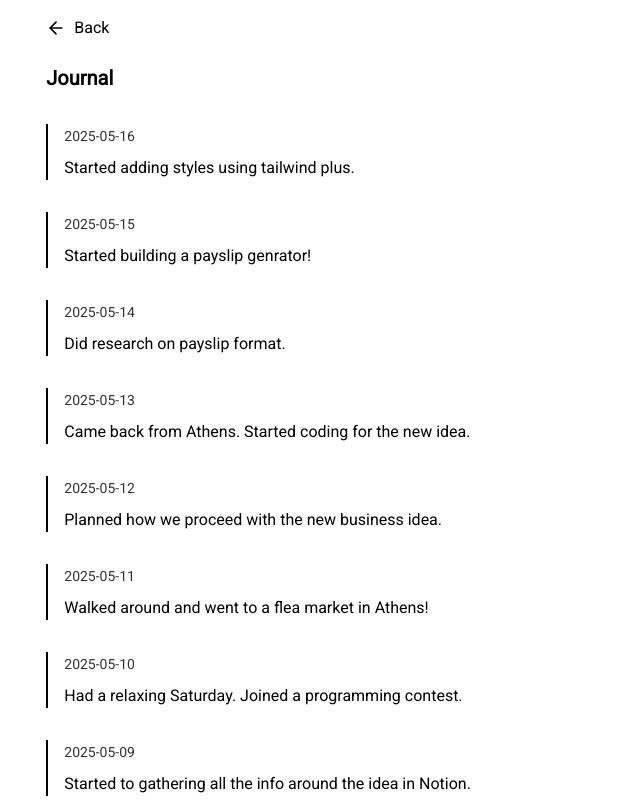
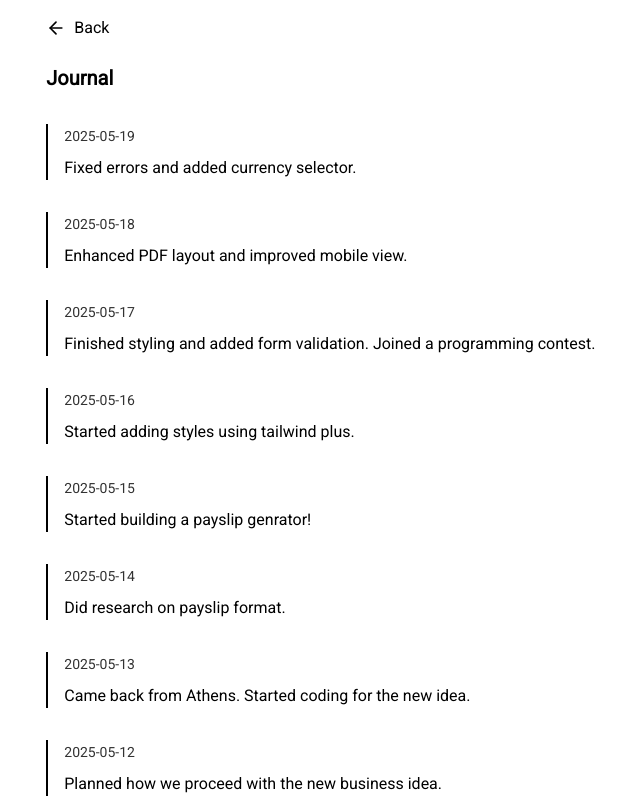
Before and after one commit to minamicode/minamicode.com, a Next.js app: page /journal in a window 1280 px wide. Shown: the top 800 px of the page, without its empty margins (295-935 px from the left). Built offline with nearby package versions, Linux system fonts and the light colour scheme.

Commit message:
add a journal entry

```diff
--- a/src/app/_components/JournalEntries.tsx
+++ b/src/app/_components/JournalEntries.tsx
@@ -6,6 +6,18 @@ type JournalEntry = {
 };
 
 const entries: JournalEntry[] = [
+  {
+    date: "2025-05-19",
+    text: "Fixed errors and added currency selector.",
+  },
+  {
+    date: "2025-05-18",
+    text: "Enhanced PDF layout and improved mobile view.",
+  },
+  {
+    date: "2025-05-17",
+    text: "Finished styling and added form validation. Joined a programming contest.",
+  },
   {
     date: "2025-05-16",
     text: "Started adding styles using tailwind plus.",
```
